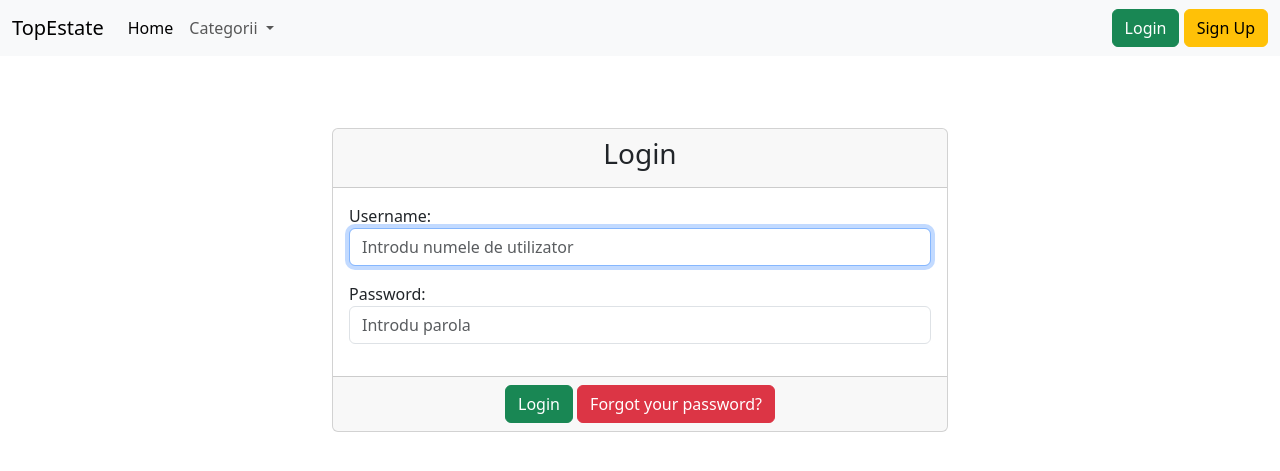
After one commit to danmkr/TopEstate, a Django app: page /login/ in a window 1280 px wide. The commit adds this page. Shown: the top 471 px of the page. Run offline with Django 5.2, Linux system fonts and the light colour scheme.

Commit message:
second commit

```diff
--- a/Home/urls.py
+++ b/Home/urls.py
@@ -3,5 +3,5 @@ from django.urls import path
 from Home import views
 
 urlpatterns = [
-    path('', views.HomeTemplateView.as_view(), name='home')
+    path('', views.HomeTemplateView.as_view(), name='home'),
 ]
--- a/djangoProject1/settings.py
+++ b/djangoProject1/settings.py
@@ -38,6 +38,7 @@ INSTALLED_APPS = [
     'django.contrib.messages',
     'django.contrib.staticfiles',
     'Home',
+    'userextend',
 ]
 
 MIDDLEWARE = [
--- a/djangoProject1/urls.py
+++ b/djangoProject1/urls.py
@@ -16,8 +16,16 @@ Including another URLconf
 """
 from django.contrib import admin
 from django.urls import path, include
+from django.contrib.auth import views
+from django.conf import settings
+from django.conf.urls.static import static
+
+from userextend.forms import AuthenticationNewForm
 
 urlpatterns = [
     path('admin/', admin.site.urls),
     path('', include('Home.urls')),
-]
+    path('', include('userextend.urls')),
+    path("login/", views.LoginView.as_view(form_class=AuthenticationNewForm), name="login"),
+    path('', include('django.contrib.auth.urls')),
+] + static(settings.MEDIA_URL, document_root=settings.MEDIA_ROOT)
--- a/templates/navbar.html
+++ b/templates/navbar.html
@@ -24,12 +24,12 @@
             </ul>
             {% if user.is_authenticated %}
                 <div>
-                    <a href="#" class="btn btn-danger">Logout</a>
+                    <a href="{% url 'logout' %}" class="btn btn-danger">Logout</a>
                 </div>
             {% else %}
                 <div>
-                    <a href="#" class="btn btn-success">Login</a>
-                    <a href="#" class="btn btn-warning">Sign Up</a>
+                    <a href="{% url 'login' %}" class="btn btn-success">Login</a>
+                    <a href="{% url 'create-user' %}" class="btn btn-warning">Sign Up</a>
                 </div>
             {%  endif %}
         </div>
--- /dev/null
+++ b/templates/registration/login.html
@@ -0,0 +1,28 @@
+{% extends 'base.html' %}
+
+{% block title %} Login {% endblock %}
+
+{% block content %}
+    <div class="container-fluid">
+        <div class="row">
+            <div class="col-md-6 offset-md-3">
+                <br><br><br>
+                <div class="card">
+                    <div class="card-header">
+                        <h3 class="text-center">Login</h3>
+                    </div>
+                    <form method="post">
+                        {% csrf_token %}
+                        <div class="card-body">
+                            {{ form.as_p }}
+                        </div>
+                        <div class="card-footer text-center">
+                            <button type="submit" class="btn btn-success">Login</button>
+                            <a href="#" class="btn btn-danger">Forgot your password?</a>
+                        </div>
+                    </form>
+                </div>
+            </div>
+        </div>
+    </div>
+{% endblock %}
--- a/userextend/forms.py
+++ b/userextend/forms.py
@@ -0,0 +1,25 @@
+from django.contrib.auth.forms import AuthenticationForm, UserCreationForm
+from django.contrib.auth.models import User
+
+
+class AuthenticationNewForm(AuthenticationForm):
+
+    def __init__(self, *args, **kwargs):
+        super().__init__(*args, **kwargs)
+
+        self.fields['username'].widget.attrs.update({'class': 'form-control', 'placeholder': 'Introdu numele de utilizator'})
+        self.fields['password'].widget.attrs.update({'class': 'form-control', 'placeholder': 'Introdu parola'})
+
+class UserForm(UserCreationForm):
+    class Meta:
+        model = User
+        fields = ['first_name', 'last_name', 'email', 'username']
+    def __init__(self, *args, **kwargs):
+        super().__init__(*args, **kwargs)
+
+        self.fields['first_name'].widget.attrs.update({'class': 'form-control', 'placeholder': 'Please enter your first name'})
+        self.fields['last_name'].widget.attrs.update({'class': 'form-control', 'placeholder': 'Please enter your last name'})
+        self.fields['email'].widget.attrs.update({'class': 'form-control', 'placeholder': 'Please enter your email'})
+        self.fields['username'].widget.attrs.update({'class': 'form-control', 'placeholder': 'Please enter your username'})
+        self.fields['password1'].widget.attrs.update({'class': 'form-control', 'placeholder': 'Please enter your passworld'})
+        self.fields['password2'].widget.attrs.update({'class': 'form-control', 'placeholder': 'Please enter your passworld confirmation'})
--- a/userextend/urls.py
+++ b/userextend/urls.py
@@ -0,0 +1,7 @@
+from django.urls import path
+
+from userextend import views
+
+urlpatterns = [
+    path('create_user', views.UserCreateView.as_view, name='create-user')
+]
```
Also changed, not shown: templates/userextend/create_user.html (added, +27 -0 lines), userextend/views.py (+11 -1 lines).
